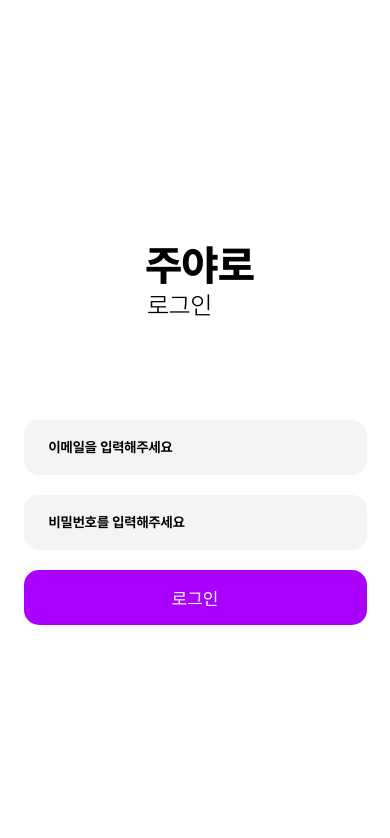
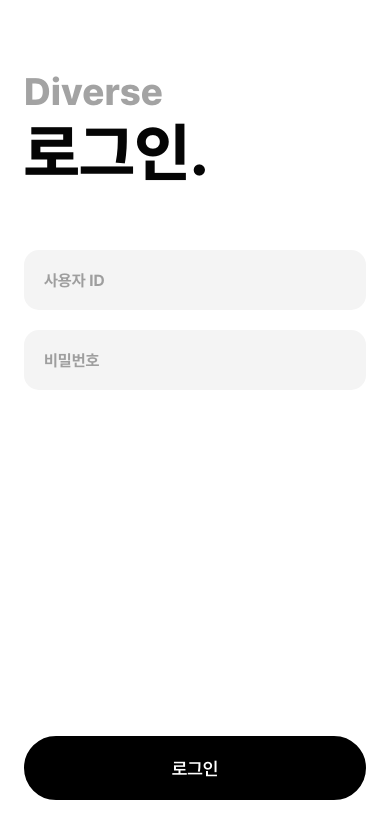
Before and after one commit to DGSW-P-plus/diverse-app, a React Native app: screen /LoginView in a window 390 px wide. Shown: the top 838 px of the page. Built offline with nearby package versions, Linux system fonts and the light colour scheme.

Commit message:
Auth View Fin
Logic Start GG

```diff
--- a/screens/Auth/LoginView.tsx
+++ b/screens/Auth/LoginView.tsx
@@ -1,168 +1,109 @@
-import { Link, useNavigation,CommonActions } from '@react-navigation/native';
+import React, { useState } from 'react';
+import { useNavigation } from '@react-navigation/native';
 import { StackNavigationProp } from '@react-navigation/stack';
 import {
   StyleSheet,
   Text,
   TouchableOpacity,
   View,
-  Image,
-  TextInput,
-  Button,
   KeyboardAvoidingView,
   Platform,
-  Alert
+  SafeAreaView,
+  ScrollView
 } from "react-native";
-import AsyncStorage, { useAsyncStorage } from "@react-native-async-storage/async-storage";
-
 import { RootStackParamList } from '../../navigation';
 import { StatusBar } from "expo-status-bar";
-import { useState } from "react";
-import axios from 'axios';
+import AnimatedTextInput from '../../components/AnimatedTextInput';
 
-type OverviewScreenNavigationProps = StackNavigationProp<RootStackParamList, 'LoginView'>;
+type OverviewScreenNavigationProps = StackNavigationProp<RootStackParamList, 'RegisterView'>;
 
-export default function LoginView() {
+export default function RegisterView() {
   const navigation = useNavigation<OverviewScreenNavigationProps>();
-  const [id, setId] = useState('');
+  const [email, setEmail] = useState('');
   const [password, setPassword] = useState('');
 
-  const requestData = {
-    id: id,
-    password: password,
-  };
-
   return (
+    <SafeAreaView style={styles.safeArea}>
       <KeyboardAvoidingView
         behavior={Platform.OS === "ios" ? "padding" : "height"}
         style={styles.container}
       >
         <StatusBar style="dark"/>
-      <View style={styles.logotitle_container}>
-        <View style={styles.title_container}>
-          <Text style={styles.title}> 주야로 </Text>
-          <Text style={styles.loginguide}> 로그인 </Text>
+        <ScrollView contentContainerStyle={styles.scrollViewContent}>
+          <View style={styles.titleContainer}>
+            <Text style={styles.title}>Diverse</Text>
+            <Text style={styles.titleBold}>로그인.</Text>
           </View>
-      </View>
-      <View style={styles.inputContainer}>
-        <TextInput
-          style={styles.IDInput}
-          value={id}
-          onChangeText={setId}
-          placeholder="이메일을 입력해주세요"
+          <View style={styles.formContainer}>
+            <AnimatedTextInput
+              label="사용자 ID"
+              value={email}
+              onChangeText={setEmail}
             />
-        <TextInput
-          style={styles.PWInput}
+            <AnimatedTextInput
+              label="비밀번호"
               value={password}
               onChangeText={setPassword}
               secureTextEntry
-          placeholder="비밀번호를 입력해주세요"
             />
-        <TouchableOpacity style={styles.LoginButton} onPress={() => console.log('HomeView')}>
-          <Text style={styles.loginbuttontext}> 로그인 </Text>
+          </View>
+        </ScrollView>
+        <View style={styles.buttonContainer}>
+          <TouchableOpacity style={styles.registerButton} onPress={() => console.log('Register')}>
+            <Text style={styles.registerButtonText}>로그인</Text>
           </TouchableOpacity>
         </View>
       </KeyboardAvoidingView>
+    </SafeAreaView>
   );
 }
+
 const styles = StyleSheet.create({
+  safeArea: {
+    flex: 1,
+    backgroundColor: '#ffffff',
+  },
   container: {
-    backgroundColor: '#ffffff',
     flex: 1,
-    alignItems: 'center',
-    justifyContent: 'center',
+    padding: 24,
   },
-  logotitle_container: {
-    flexDirection: 'row',
-    alignItems: 'center',
-    justifyContent: 'center',
+  scrollViewContent: {
+    flexGrow: 1,
+    justifyContent: 'flex-start',
+  },
+  titleContainer: {
+    marginTop: 45,
     marginBottom: 60,
-    marginTop: 30,
-  },
-  imageStyle: {
-    width: 75,
-    height: 105,
-    marginBottom: 25,
-  },
-  title_container: {
-    justifyContent: 'center',
-    paddingLeft: 10,
-    paddingBottom: 20, // Add
   },
   title: {
-    fontSize: 42,
+    fontSize: 38,
     fontFamily: 'Pretendard-ExtraBold',
-    color: '#000000',
+    color: '#a3a3a3',
   },
-  inputContainer: {
-    backgroundColor: '#ffffff',
-    paddingTop: 20,
+  titleBold: {
+    fontSize: 64,
+    fontFamily: 'Pretendard-ExtraBold',
+    color: '#050505',
   },
-  loginguide: {
-    fontSize: 25,
-    fontFamily: 'Pretendard-Light',
-    paddingLeft: 5,
-    color: '#000000',
+  formContainer: {
+    marginTop: 0,
   },
-  loginbuttontext: {
-    fontSize: 17,
-    color: '#ffffff',
-    textAlign: 'center',
-    alignItems: 'center',
-    justifyContent: 'center',
+  buttonContainer: {
+    marginTop: 20,
+    marginBottom: 20,
   },
-  IDInput: {
-    width: 343,
-    height: 55,
-    backgroundColor: '#F4F4F4',
-    fontFamily: 'Pretendard-Bold',
-    borderRadius: 15,
-    marginBottom: 20,
-    paddingLeft: 25,
-  },
-  PWInput: {
-    width: 343,
-    height: 55,
-    backgroundColor: '#F4F4F4',
-    fontFamily: 'Pretendard-Bold',
-    borderRadius: 15,
-    marginBottom: 20,
-    paddingLeft: 25,
-  },
-  LoginButton: {
-    width: 343,
-    height: 55,
-    backgroundColor: '#AA01FF',
-    borderRadius: 15,
-    marginBottom: 10,
+  registerButton: {
+    width: '100%',
+    height: 64,
+    borderRadius: 45,
+    backgroundColor: '#000000',
+    borderWidth: 2,
     justifyContent: 'center',
     alignItems: 'center',
   },
-  ResetPWContainer: {
-    marginTop: 24,
-    flexDirection: 'row',
-    alignItems: 'center',
-    justifyContent: 'center',
-  },
-  ResetPWButton: {
-    borderRadius: 15,
-    justifyContent: 'center',
-    alignItems: 'center',
-  },
-  ResetPWGuidetext: {
-    fontSize: 15,
-    paddingTop: 1,
-    color: '#6c6c6c',
-    fontFamily: 'Pretendard-Bold',
-    textAlign: 'center',
-    alignItems: 'center',
-    justifyContent: 'center',
-  },
-  ResetPWtext: {
-    fontSize: 16,
-    fontFamily: 'Pretendard-Bold',
-    color: '#4b4b4b',
-    textAlign: 'center',
-    alignItems: 'center',
-    justifyContent: 'center',
+  registerButtonText: {
+    fontSize: 18,
+    color: '#ffffff',
+    fontFamily: 'Pretendard-SemiBold',
   },
 });
--- a/screens/Auth/RegisterView.tsx
+++ b/screens/Auth/RegisterView.tsx
@@ -32,7 +32,7 @@ export default function RegisterView() {
       <StatusBar style="dark"/>
       <View style={styles.contentContainer}>
         <View style={styles.titleContainer}>
-          <Text style={styles.title}>Diverse.</Text>
+          <Text style={styles.title}>Diverse</Text>
           <Text style={styles.titleBold}>회원가입.</Text>
         </View>
       </View>
@@ -44,7 +44,7 @@ export default function RegisterView() {
           onChangeText={setEmail}
         />
         <AnimatedTextInput
-          label="이메일"
+          label="사용자 ID"
           value={email}
           onChangeText={setEmail}
         />
--- a/screens/StartView.tsx
+++ b/screens/StartView.tsx
@@ -3,6 +3,7 @@ import { useNavigation } from '@react-navigation/native';
 import { StackNavigationProp } from '@react-navigation/stack';
 import { StyleSheet, Text, TouchableOpacity, View } from "react-native";
 import { RootStackParamList } from '../navigation';
+import { StatusBar } from "expo-status-bar";
 
 type OverviewScreenNavigationProps = StackNavigationProp<RootStackParamList, 'StartView'>;
 
@@ -60,6 +61,7 @@ export default function StartView() {
 
   return (
     <View style={styles.container}>
+      <StatusBar style="dark"/>
       <View style={styles.contentContainer}>
         <View style={styles.animationContainer}>
           <Text style={styles.def1}>
```
Lines whose indentation alone changed are shown as unchanged.
